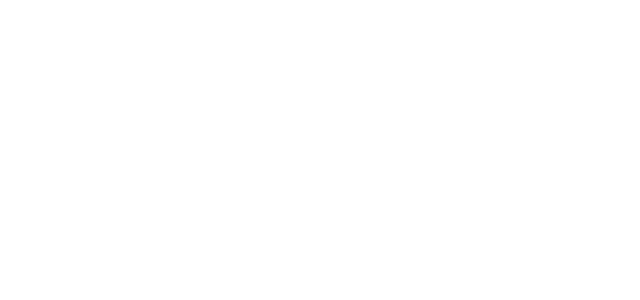
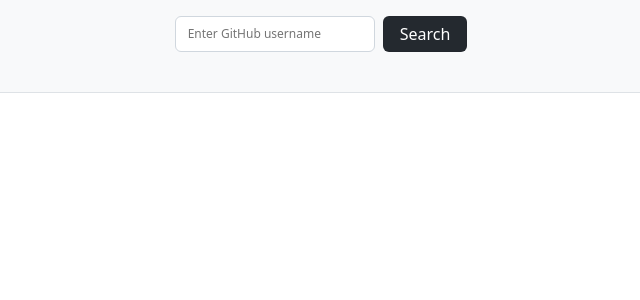
Before and after one commit to YuriiDavydiuk/github-user-explorer, a React (Vite) app: page / in a window 1280 px wide. Shown: the top 300 px of the page, without its empty margins (319-959 px from the left). Built offline with nearby package versions, Linux system fonts and the light colour scheme.

Commit message:
add: SearchBox using React Form Action

```diff
--- a/package.json
+++ b/package.json
@@ -10,6 +10,8 @@
     "preview": "vite preview"
   },
   "dependencies": {
+    "axios": "^1.16.1",
+    "modern-normalize": "^3.0.1",
     "react": "^19.2.6",
     "react-dom": "^19.2.6"
   },
--- a/src/components/App/App.module.css
+++ b/src/components/App/App.module.css
@@ -0,0 +1,16 @@
+.app {
+  width: 90%;
+  max-width: 1280px;
+  margin: 0px auto;
+  padding: 0 16px 16px;
+}
+
+.toolbar {
+  margin-bottom: 16px;
+  display: flex;
+  justify-content: center;
+  align-items: center;
+  padding: 16px 0;
+  background-color: #f8f9fa;
+  border-bottom: 1px solid #dee2e6;
+}
--- a/src/components/App/App.tsx
+++ b/src/components/App/App.tsx
@@ -1,5 +1,24 @@
+// Style
 import css from './App.module.css';
 
+// Standart & types
+import { useState } from 'react';
+
+// Components
+import Loader from '../Loader/Loader';
+import ErrorMessage from '../ErrorMessage/ErrorMessage';
+import SearchBox from '../SearchBox/SearchBox';
+
 export default function App() {
-  return <></>;
+  const [searchQuery, setSearchQuery] = useState<string>('');
+  const handleSearch = (username: string) => {
+    setSearchQuery(username);
+    console.log('Searching for:', username);
+  };
+
+  return (
+    <div className={css.app}>
+      <header className={css.toolbar}>{<SearchBox onSubmit={handleSearch} />}</header>
+    </div>
+  );
 }
--- a/src/components/SearchBox/SearchBox.module.css
+++ b/src/components/SearchBox/SearchBox.module.css
@@ -0,0 +1,42 @@
+.form {
+  display: flex;
+  gap: 8px;
+  justify-content: center;
+  margin-bottom: 24px;
+}
+
+.input {
+  flex: 1;
+  max-width: 280px;
+  padding: 8px 12px;
+  font-size: 12px;
+  border: 1px solid #d0d7de;
+  border-radius: 6px;
+  outline: none;
+  transition: border-color 0.2s ease;
+}
+
+.input:focus {
+  border-color: #0969da;
+  box-shadow: 0 0 0 3px rgba(9, 105, 218, 0.3);
+}
+
+.button {
+  padding: 8px 16px;
+  font-size: 16px;
+  font-weight: 500;
+  color: #ffffff;
+  background-color: #24292f;
+  border: 1px solid rgba(27, 31, 36, 0.15);
+  border-radius: 6px;
+  cursor: pointer;
+  transition: background-color 0.2s ease;
+}
+
+.button:hover {
+  background-color: #000000;
+}
+
+.button:active {
+  transform: scale(0.98);
+}
--- a/src/components/SearchBox/SearchBox.tsx
+++ b/src/components/SearchBox/SearchBox.tsx
@@ -0,0 +1,29 @@
+import css from './SearchBox.module.css';
+
+interface SearchBoxProps {
+  onSubmit: (newSearchQuery: string) => void;
+}
+
+export default function SearchBox({ onSubmit }: SearchBoxProps) {
+  const handleSubmit = (formData: FormData) => {
+    const username = formData.get('username') as string;
+    const cleanUsername = username.trim();
+
+    if (cleanUsername) {
+      onSubmit(username);
+    }
+  };
+  return (
+    <form className={css.form} action={handleSubmit}>
+      <input
+        className={css.input}
+        type="text"
+        placeholder="Enter GitHub username"
+        name="username"
+      />
+      <button className={css.button} type="submit">
+        Search
+      </button>
+    </form>
+  );
+}
--- a/src/services/userService.ts
+++ b/src/services/userService.ts
@@ -0,0 +1 @@
+import axios from 'axios';
```
Also changed, not shown: 1 other file (tests, documents, lock files or other folders).
